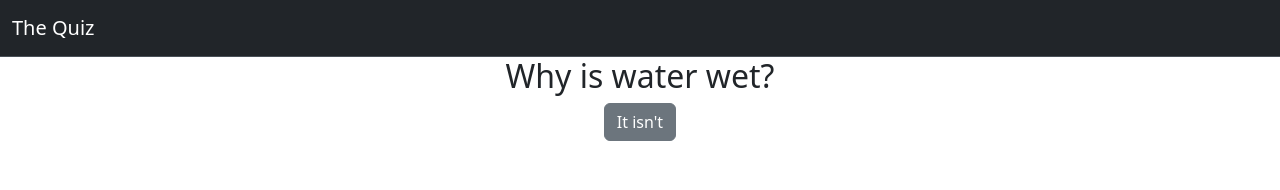
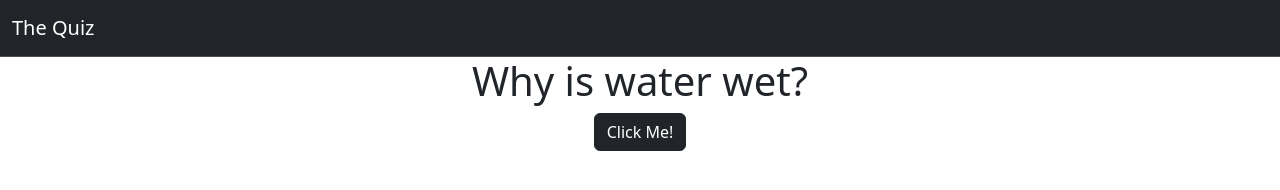
Before and after one commit to scottdouglas238/Quiz, a plain HTML site: page index.html in a window 1280 px wide. Both pictures are taken after a click on the button "Click Me!". Drawn offline with nearby package versions, Linux system fonts and the light colour scheme.

Commit message:
Added questions and answers as JSON

```diff
--- a/index.html
+++ b/index.html
@@ -20,10 +20,10 @@
 
                 <div class="col">
 
-                    <h1 id="intro">Click below to start the quiz!</h1>
+                    <h1 id="start_quiz">Click below to start the quiz!</h1>
 
                     <div class="row">
-                        <div class="col" id="append_new_buttons">
+                        <div class="col" id="append_buttons">
                             <button id="btn" type="button" class="btn btn-dark">Click Me!</button>
                         </div>
                     </div>
--- a/script.js
+++ b/script.js
@@ -1,7 +1,3 @@
-const test_question = ["Why is water wet?"]
-const ta = ["It isn't"]
-
-
 const test_questions = [
     {
         "id": 1,
@@ -44,36 +40,50 @@ const test_answers = [
     }
 ]
 
-
-
-
-const append_buttons = () => {
-    const start_text = document.getElementById("intro")
-    const h2Tag = document.createElement("h2")
-    const original_button = document.getElementById("btn")
-    const question_div = document.createElement("div")
-    const first_button_test = document.createElement("div")
-
-    h2Tag.innerHTML = test_question[0]
-    first_button_test.innerHTML = ta[0]
-
-    start_text.parentNode.replaceChild(h2Tag, start_text)
-    question_div.setAttribute("class", "row")
-    first_button_test.setAttribute("type", "button")
-    first_button_test.setAttribute("class", "btn btn-secondary")
-    original_button.parentNode.replaceChild(first_button_test, original_button)
-    // for (let i = 0; i < test_answers.length; i++) {
-    //     const ta = test_answers[i]
-    //     ;
-    // }
-    console.log("initial button works")
-}
-
 const button_do = () => {
     const clickbtn = document.getElementById("btn")
     clickbtn.addEventListener("click", function(){
-        append_buttons()
+       append_buttons()
     })
 }
 
 button_do()
+
+let currentIndex = 0
+
+const append_buttons = () => {
+    const append_question = document.getElementById("start_quiz")
+    const append_buttons = document.getElementById("append_buttons")
+    let questionId = test_questions[currentIndex]
+
+    const h1 = document.createElement("h1")
+    h1.appendChild(document.createTextNode(questionId.question))
+    append_question.parentNode.replaceChild(h1, append_question)
+    currentIndex++
+
+    console.log(questionId)
+
+}
+
+console.log(test_questions)
+// const append_buttons = () => {
+//     const start_text = document.getElementById("intro")
+//     const h2Tag = document.createElement("h2")
+//     const original_button = document.getElementById("btn")
+//     const question_div = document.createElement("div")
+//     const first_button_test = document.createElement("div")
+
+//     h2Tag.innerHTML = test_question[0]
+//     first_button_test.innerHTML = ta[0]
+
+//     start_text.parentNode.replaceChild(h2Tag, start_text)
+//     question_div.setAttribute("class", "row")
+//     first_button_test.setAttribute("type", "button")
+//     first_button_test.setAttribute("class", "btn btn-secondary")
+//     original_button.parentNode.replaceChild(first_button_test, original_button)
+//     // for (let i = 0; i < test_answers.length; i++) {
+//     //     const ta = test_answers[i]
+//     //     ;
+//     // }
+//     console.log("initial button works")
+//}
```
